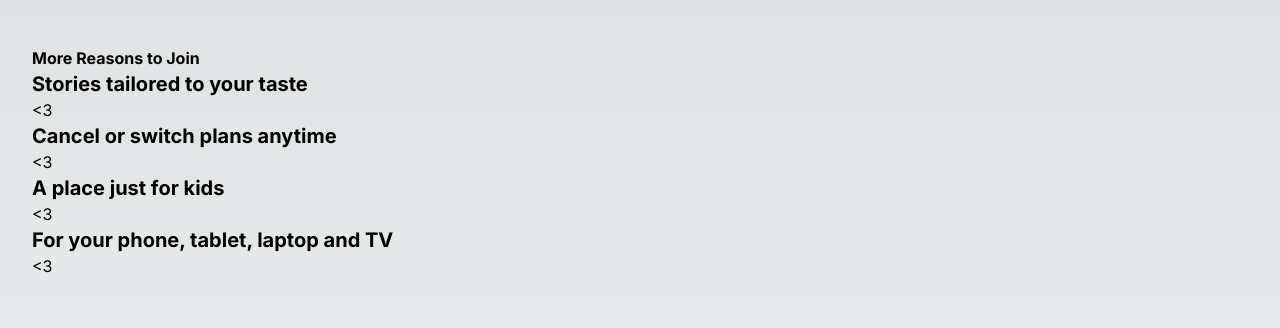
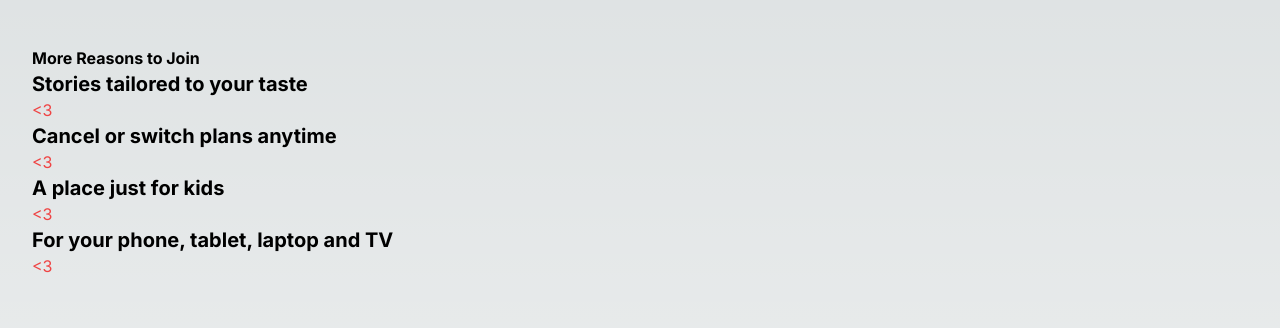
Before and after one commit to gtstarnes/nextflix, a Next.js app: page / in a window 1280 px wide. Shown: the part 386-714 px from the top of the page. Built offline with nearby package versions, Linux system fonts and the light colour scheme.

Commit message:
added color to reason.picture

```diff
--- a/app/components/landing/reasons/Reasons.tsx
+++ b/app/components/landing/reasons/Reasons.tsx
@@ -9,9 +9,9 @@ const Reasons = () => {
       <div>
         {reasonsInfo.map(reason => {
           return (
-            <div key={reason.id}>
+            <div key={reason.id} className="flex flex-col">
               <h2 className="font-bold text-xl">{reason.reason}</h2>
-              <div>{reason.picture}</div>
+              <div className="text-red-500">{reason.picture}</div>
             </div>
           )
         })}
```
